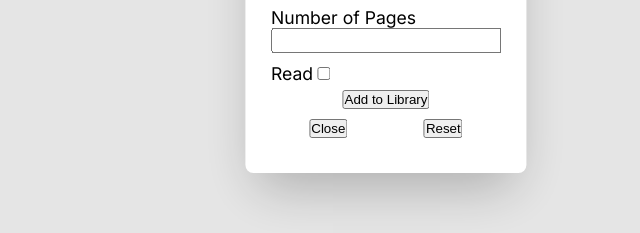
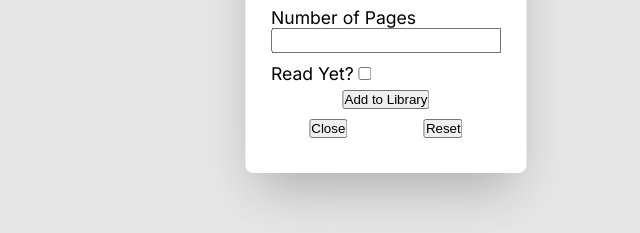
Before and after one commit to tanzim-ikram/odin-library, a plain HTML site: page index.html in a window 1280 px wide. Both pictures are taken after a click on the button "Add New Book". Shown: the part 451-684 px from the top of the page, 254-894 px from the left. Drawn offline with Linux system fonts and the light colour scheme.

Commit message:
Modify index.html

```diff
--- a/index.html
+++ b/index.html
@@ -28,7 +28,7 @@
                 <input type="text" id="author"> <br>
                 <label for="pageno">Number of Pages</label> <br>
                 <input type="number" id="pageno" min="1" step="1"> <br>
-                <label for="read">Read</label>
+                <label for="read">Read Yet?</label>
                 <input type="checkbox" id="read"> <br>
                 <div class="submit-btn-container">
                     <button type="submit" class="submit-form-btn">Add to Library</button>
@@ -42,14 +42,14 @@
 
         <dialog class="modify-book-popup">
             <form class="modify-book-form">
-                <label for="title">Title</label>
-                <input type="text" id="title" required>
-                <label for="author">Author</label>
-                <input type="text" id="author">
-                <label for="pageno">Number of Pages</label>
-                <input type="number" id="pageno" min="1" step="1">
-                <label for="read">Read</label>
-                <input type="checkbox" id="read">
+                <label for="title">Title</label> <br>
+                <input type="text" id="title" required> <br>
+                <label for="author">Author</label> <br>
+                <input type="text" id="author"> <br>
+                <label for="pageno">Number of Pages</label> <br>
+                <input type="number" id="pageno" min="1" step="1"> <br>
+                <label for="read">Read Yet?</label>
+                <input type="checkbox" id="read"> <br>
                 <div class="submit-btn-container">
                     <button type="submit" class="submit-form-btn">Save</button>
                 </div>
```
